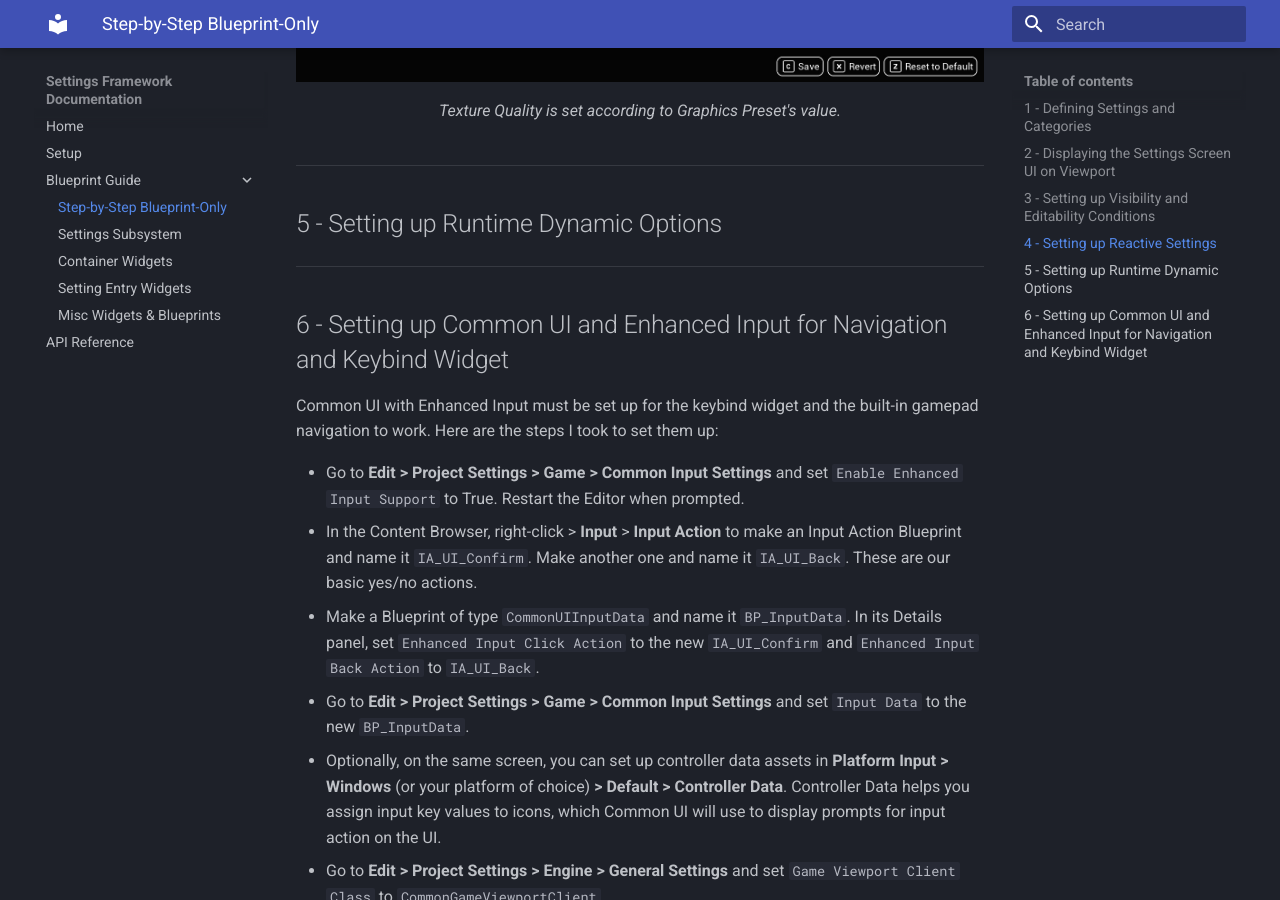
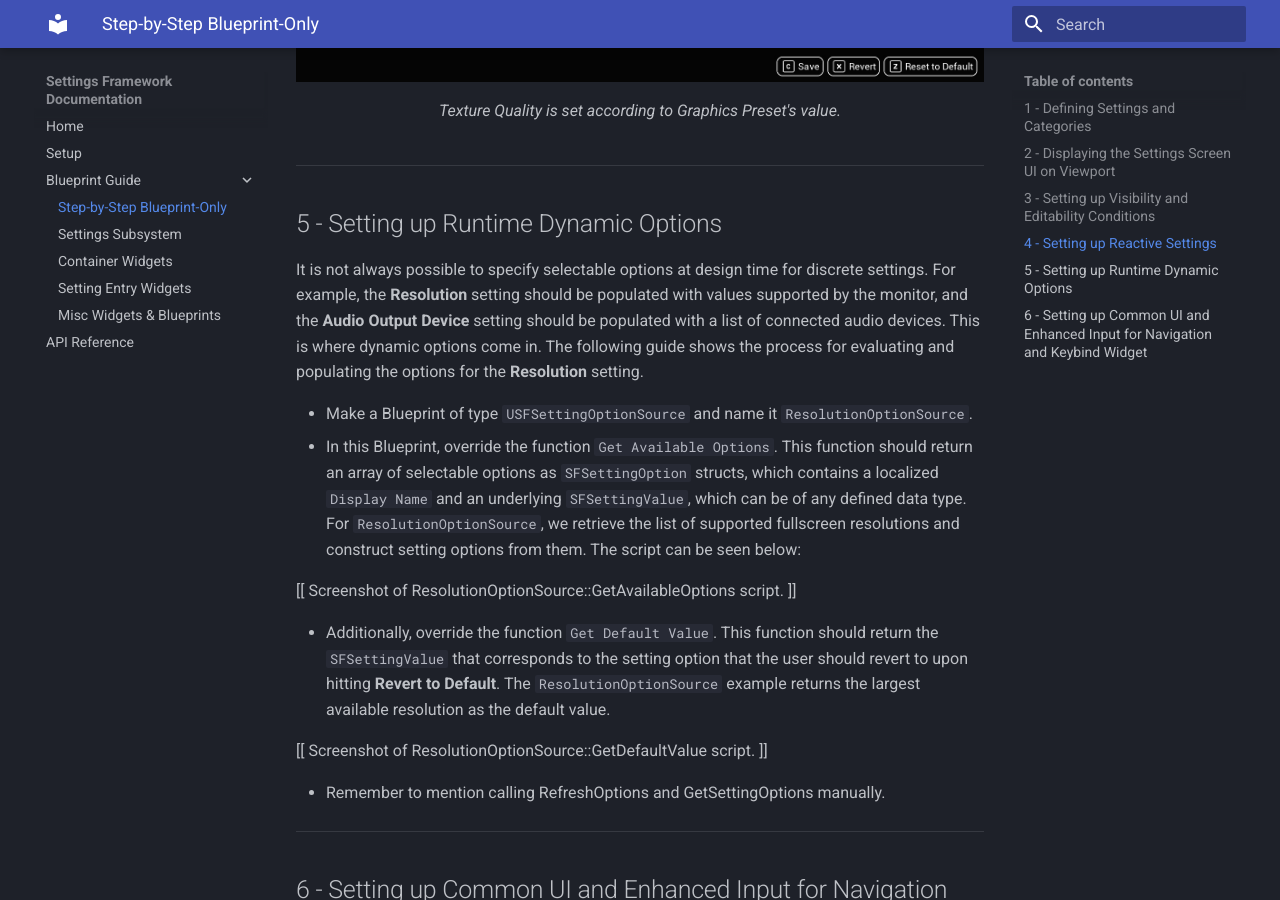
Before and after one commit to apham4/SettingsFramework, an MkDocs documentation site: the page built from docs/blueprint/step_by_step.md, in a window 1280 px wide and 900 px high, scrolled down 8972 px. Built offline with MkDocs 1.6.1 and Material for MkDocs 9.7.7, drawn with Linux system fonts in a browser that asks for light colours.

Commit message:
[Doc] WIP step-by-step dynamic options

```diff
--- a/docs/blueprint/step_by_step.md
+++ b/docs/blueprint/step_by_step.md
@@ -140,6 +140,19 @@ This should be implemented in the Blueprint that controls the specific setting's
 
 ## 5 - Setting up Runtime Dynamic Options
 
+It is not always possible to specify selectable options at design time for discrete settings. For example, the **Resolution** setting should be populated with values supported by the monitor, and the **Audio Output Device** setting should be populated with a list of connected audio devices. This is where dynamic options come in. The following guide shows the process for evaluating and populating the options for the **Resolution** setting.
+
+* Make a Blueprint of type `USFSettingOptionSource` and name it `ResolutionOptionSource`.
+* In this Blueprint, override the function `Get Available Options`. This function should return an array of selectable options as `SFSettingOption` structs, which contains a localized `Display Name` and an underlying `SFSettingValue`, which can be of any defined data type. For `ResolutionOptionSource`, we retrieve the list of supported fullscreen resolutions and construct setting options from them. The script can be seen below:
+
+[[ Screenshot of ResolutionOptionSource::GetAvailableOptions script. ]]
+
+* Additionally, override the function `Get Default Value`. This function should return the `SFSettingValue` that corresponds to the setting option that the user should revert to upon hitting **Revert to Default**. The `ResolutionOptionSource` example returns the largest available resolution as the default value.
+
+[[ Screenshot of ResolutionOptionSource::GetDefaultValue script. ]]
+
+* Remember to mention calling RefreshOptions and GetSettingOptions manually.
+
 ---
 
 ## 6 - Setting up Common UI and Enhanced Input for Navigation and Keybind Widget
```
